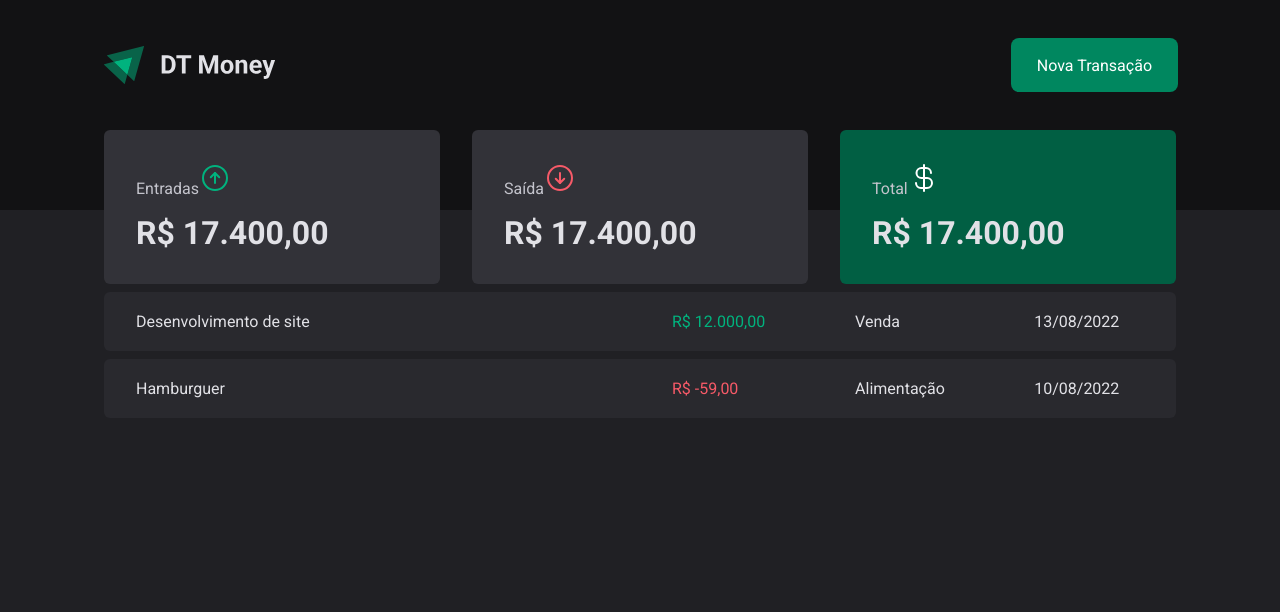
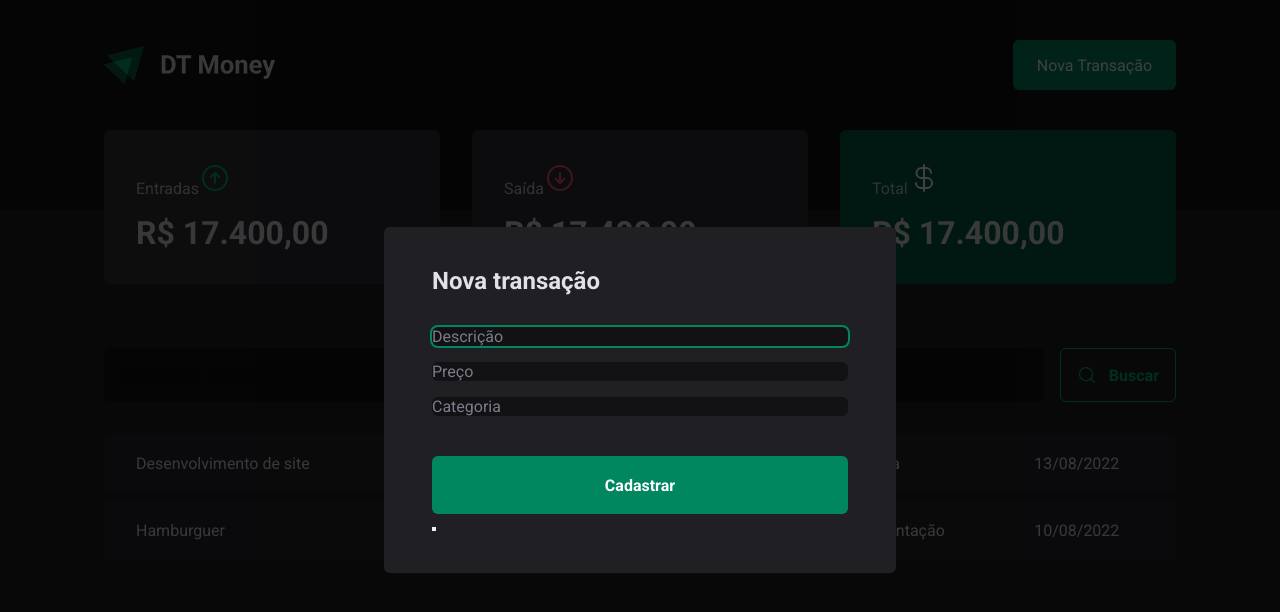
Before and after one commit to Jones-bass/DT-MoneyNew-, a React (Vite) app: page / in a window 1280 px wide. Both pictures are taken after a click on the button "Nova Transação". Shown: the top 612 px of the page. Built offline with nearby package versions, Linux system fonts and the light colour scheme.

Commit message:
Estruturando Modal

```diff
--- a/package.json
+++ b/package.json
@@ -9,6 +9,7 @@
     "preview": "vite preview"
   },
   "dependencies": {
+    "@radix-ui/react-dialog": "^1.0.0",
     "phosphor-react": "^1.4.1",
     "react": "^18.2.0",
     "react-dom": "^18.2.0",
--- a/src/components/Header/index.tsx
+++ b/src/components/Header/index.tsx
@@ -1,12 +1,22 @@
 import { HeaderContainer, HeaderContent, NewTransactionButton } from "./styles";
 import logoImg from '../../assets/logo.svg'
+import * as Dialog from "@radix-ui/react-dialog";
+import { NewTransactionsModal } from "../NewTransactionsModal";
 
 export function Header() {
   return (
     <HeaderContainer>
       <HeaderContent>
         <img src={logoImg} alt="" />
-        <NewTransactionButton>Nova Transação</NewTransactionButton>
+
+        <Dialog.Root>
+          <Dialog.Trigger asChild>
+            <NewTransactionButton>Nova Transação</NewTransactionButton>
+          </Dialog.Trigger>
+
+          <NewTransactionsModal />
+        </Dialog.Root>
+
       </HeaderContent>
     </HeaderContainer>
   )
--- /dev/null
+++ b/src/components/NewTransactionsModal/index.tsx
@@ -0,0 +1,24 @@
+
+import * as Dialog from "@radix-ui/react-dialog";
+import { Overlay, Content } from "./styles";
+
+export function NewTransactionsModal() {
+  return (
+    <Dialog.Portal>
+      <Overlay />
+
+      <Content>
+        <Dialog.Title>Nova transação</Dialog.Title>
+
+        <form action="">
+          <input type="type" placeholder="Descrição" required />
+          <input type="number" placeholder="Preço" required />
+          <input type="type" placeholder="Categoria" required />
+
+          <button type="submit">Cadastrar</button>
+        </form>
+        <Dialog.Close />
+      </Content>
+    </Dialog.Portal>
+  )
+}
--- /dev/null
+++ b/src/components/NewTransactionsModal/styles.ts
@@ -0,0 +1,63 @@
+import styled from "styled-components"
+import * as Dialog from "@radix-ui/react-dialog";
+
+export const Overlay = styled(Dialog.Overlay)`
+  position: fixed;
+  width: 100vw;
+  height: 100vw;
+  inset: 0;
+  background: rgba(0, 0, 0, 0.75);
+  `
+
+export const Content = styled(Dialog.Content)`
+  min-width: 32rem;
+  padding: 2.5rem 3rem;
+  background: ${props => props.theme.gray800};
+  border-radius: 6px;
+
+  position: fixed;
+  top: 50%;
+  left: 50%;
+  transform: translate(-50%, -50%);
+
+  form {
+    margin-top: 2rem;
+
+    display: flex;
+    flex-direction: column;
+    gap: 1rem;
+
+    input {
+      border-radius: 6px;
+      border: 0;
+      background: ${props => props.theme.gray900};
+      color: ${props => props.theme.gray300};
+      pad: 1rem;
+
+      &::placeholder {
+        color: ${props => props.theme.gray500};
+      }
+    }
+
+    button[type="submit"] {
+      height: 58px;
+      border: 0;
+      background: ${props => props.theme.green500};
+      color: ${props => props.theme.white};
+      font-weight: bold;
+      padding: 0 1.25rem;
+      border-radius: 6px;
+      margin-top: 1.5rem;
+      cursor: pointer;
+
+      &:hover {
+        background: ${props => props.theme.green700};
+        transition: background-color 0.2s;
+
+      }
+
+
+
+    }
+  }
+`
--- /dev/null
+++ b/src/pages/Transactions/components/SearchForm/index.tsx
@@ -0,0 +1,16 @@
+import { MagnifyingGlass } from "phosphor-react";
+import { SearchFormContainer } from "./styles";
+
+
+export function SearchForm() {
+  return (
+    <SearchFormContainer>
+      <input type="text" placeholder="Busque por transações" />
+
+      <button type="submit">
+        <MagnifyingGlass size={20}/>
+        Buscar
+      </button>
+    </SearchFormContainer>
+  )
+}
--- /dev/null
+++ b/src/pages/Transactions/components/SearchForm/styles.ts
@@ -0,0 +1,41 @@
+import styled from "styled-components"
+
+export const SearchFormContainer = styled.form`
+  display: flex;
+  gap: 1rem;
+
+  input {
+    flex: 1;
+    border-radius: 6px;
+    border: 0;
+    background: ${props => props.theme.gray900};
+    color-adjust: ${props => props.theme.gray300};
+    padding: 1rem;
+
+
+    &::placeholder {
+      color: ${props => props.theme.gray900};
+    }
+  }
+
+  button {
+    display: flex;
+    align-items: center;
+    gap: 0.75rem;
+
+    border: 0;
+    padding: 1rem;
+    background: transparent;
+    border: 1px solid ${props => props.theme.green300};
+    color: ${props => props.theme.green300};
+    font-weight: bold;
+    border-radius: 6px;
+
+    &:hover{
+      background: ${props => props.theme.green500};
+      border: 1px solid ${props => props.theme.green500};
+      color: ${props => props.theme.white};
+      transition: background-color 0.2s, color 0.2s, border-color 0.2s;
+    }
+  }
+`
--- a/src/pages/Transactions/index.tsx
+++ b/src/pages/Transactions/index.tsx
@@ -1,5 +1,6 @@
 import { Header } from "../../components/Header";
 import { Summary } from "../../components/Summary";
+import { SearchForm } from "./components/SearchForm";
 import { PriceHighLight, TransactionContainer, TransactionTable } from "./styles";
 
 
@@ -10,6 +11,7 @@
       <Summary />
 
       <TransactionContainer>
+        <SearchForm/>
         <TransactionTable>
           <tbody>
             <tr>
--- a/src/pages/Transactions/styles.ts
+++ b/src/pages/Transactions/styles.ts
@@ -3,7 +3,7 @@
 export const TransactionContainer = styled.main`
   width: 100%;
   max-width: 1120px;
-  margin: 0 auto;
+  margin: 4rem auto 0;
   padding: 0 1.5rem;
 `
 
@@ -11,6 +11,7 @@
   width: 100%;
   border-collapse: separate;
   border-spacing: 0 0.5rem;
+  margin-top: 1.5rem;
 
   td {
     padding: 1.25rem 2rem;
```
Also changed, not shown: 1 other file (tests, documents, lock files or other folders).
